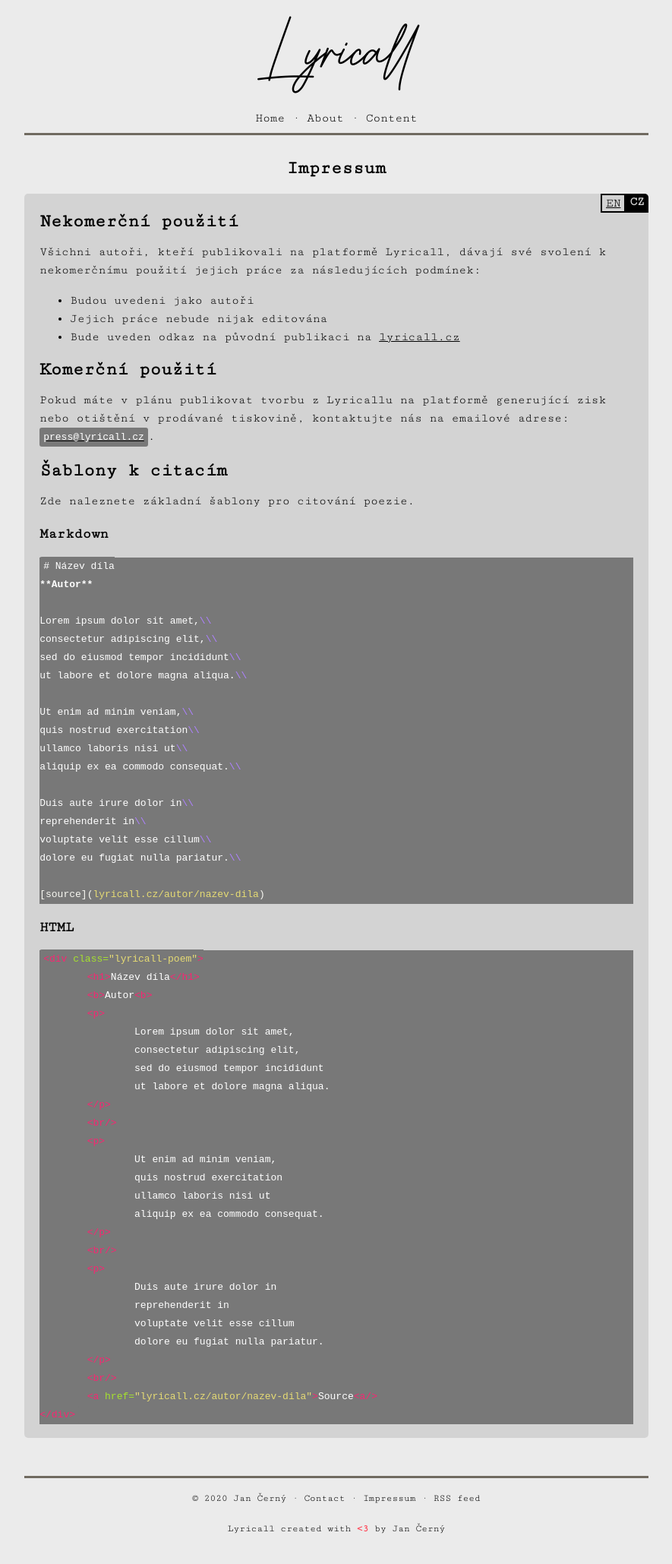
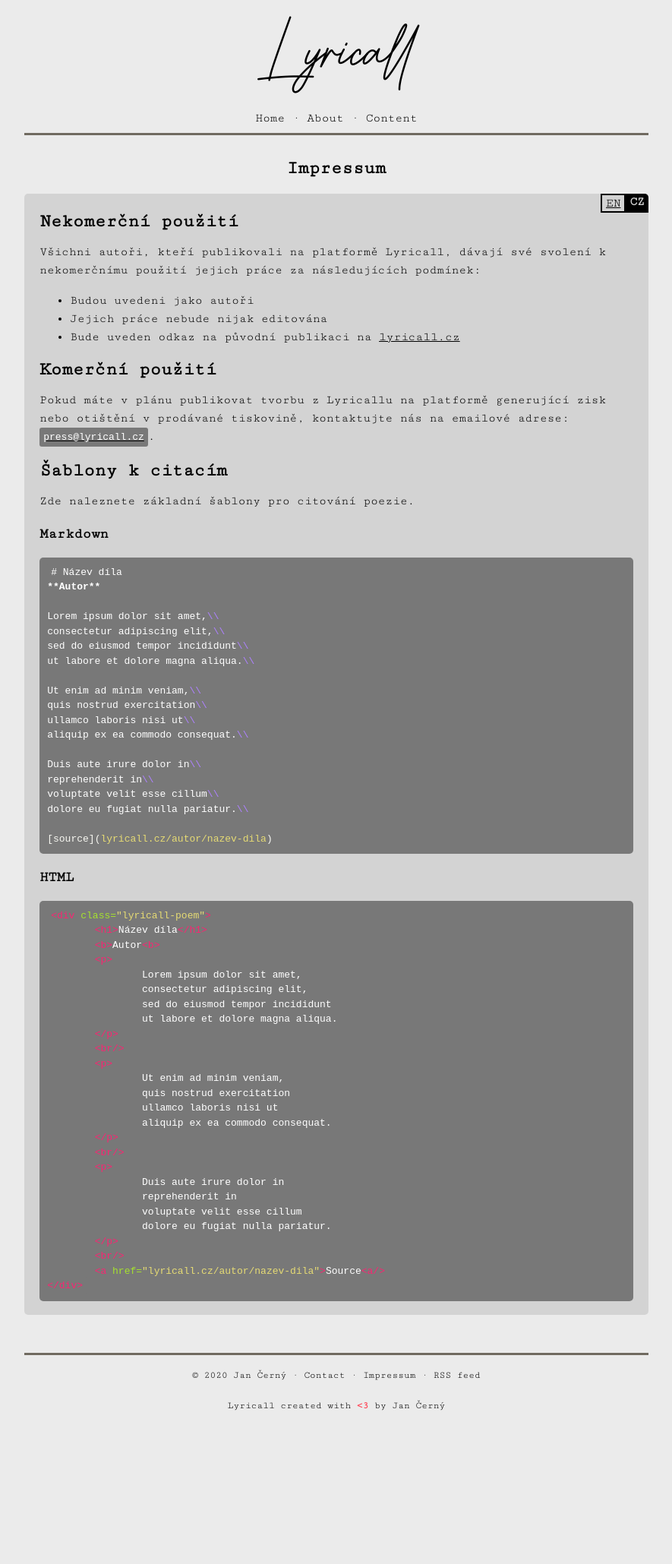
Before and after one commit to yagarea/lyricall, a Jekyll site: the page built from impressum/cz.md, in a window 1280 px wide. Shown: the whole page at 76% size, without its empty margins (197-1082 px from the left). Built offline with Jekyll 4.4.1, drawn with Linux system fonts in a browser that asks for light colours; after the commit the page ends 1897 px from its top, so only the background shows below that.

Commit message:
make code frame

```diff
--- a/assets/css/highlight.sass
+++ b/assets/css/highlight.sass
@@ -1,6 +1,9 @@
 .highlight pre
   background: var(--code-background-color)
   color: white
+  line-height: 150%
+  padding: 10px
+  border-radius: 5px
 .c
   color: #a29f90
 .err
```
